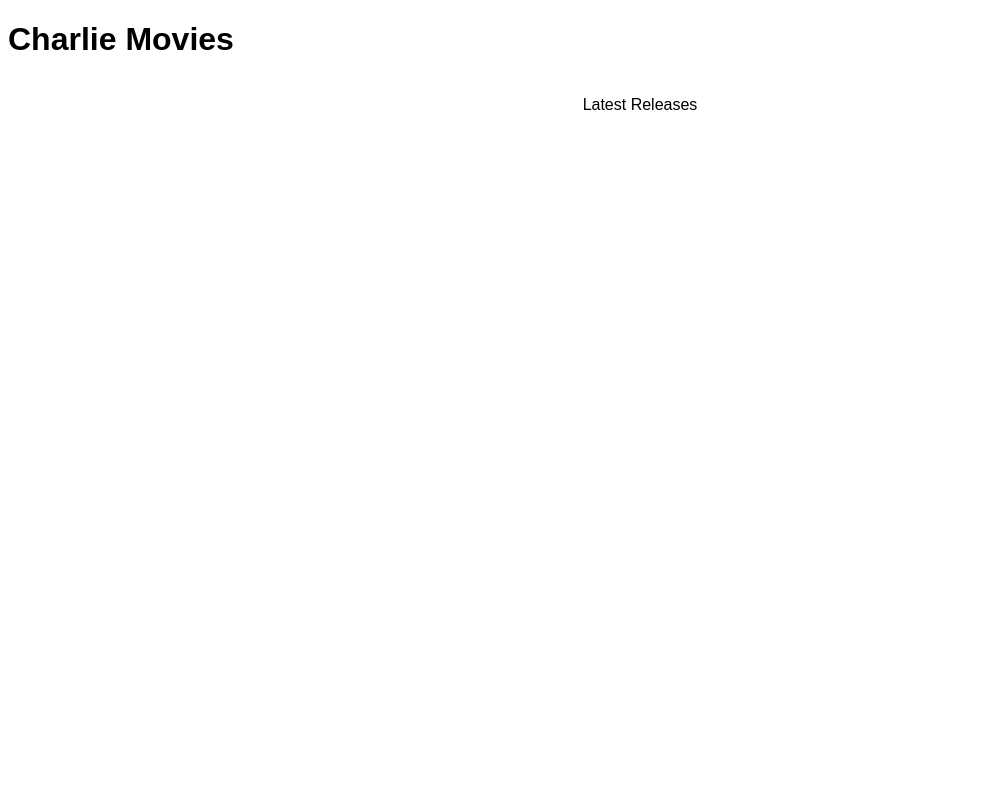
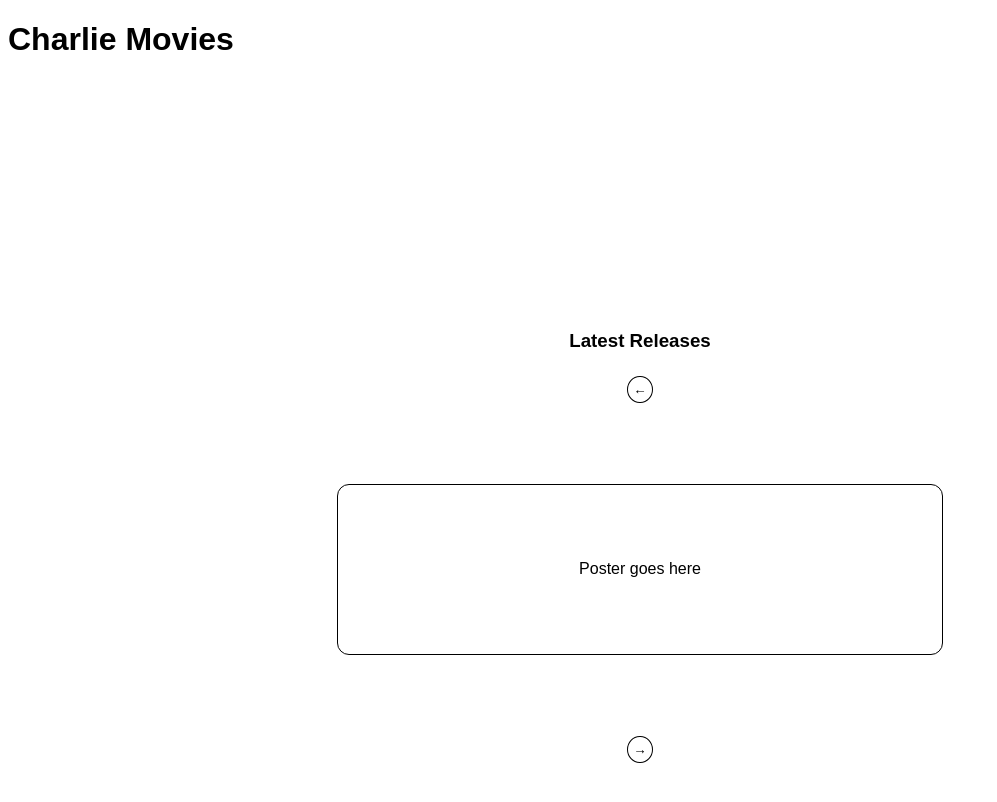
Before and after one commit to air-2000/eecs1012project, a plain HTML site: page index.html in a window 1280 px wide. Shown: the whole page, without its empty margins (0-997 px from the left). Drawn offline with Linux system fonts and the light colour scheme.

Commit message:
added very messy but working prototype design of the main page

```diff
--- a/index.css
+++ b/index.css
@@ -7,7 +7,28 @@ body{
     font-family: sans-serif;
 }
 
-#posters{
-    align-content: center;
+.content{
+    margin: 10%;
+    padding: 10%;
+    justify-content: center;
     text-align: center;
 }
+.navposter {
+    justify-content: center;
+}
+
+.posterflex{
+    border: 1px solid black;
+    border-radius: 12px;
+    margin: 10%;
+    padding: 10%;
+}
+
+.navbutton button{
+    background-color: white;
+    border: 1px solid black;
+    border-radius: 100%;
+    text-align: center;
+    margin: 5px;
+    padding: 5px;
+}
--- a/index.html
+++ b/index.html
@@ -12,9 +12,18 @@
     </h1>
 </div>
 
-<div id="content">
-    <div id="posters">
-        <p>Latest Releases</p>
+<div class="content">
+    <div class="navposter">
+        <h3>Latest Releases</h3>
+        <div class="navbutton">
+        <button type="button">&larr;</button>
+        </div>
+        <div class="posterflex">
+            <div class="posters">Poster goes here</div>
+        </div>
+        <div class="navbutton">
+            <button type="button">&rarr;</button>
+        </div>
     </div>
 </div>
 
```
